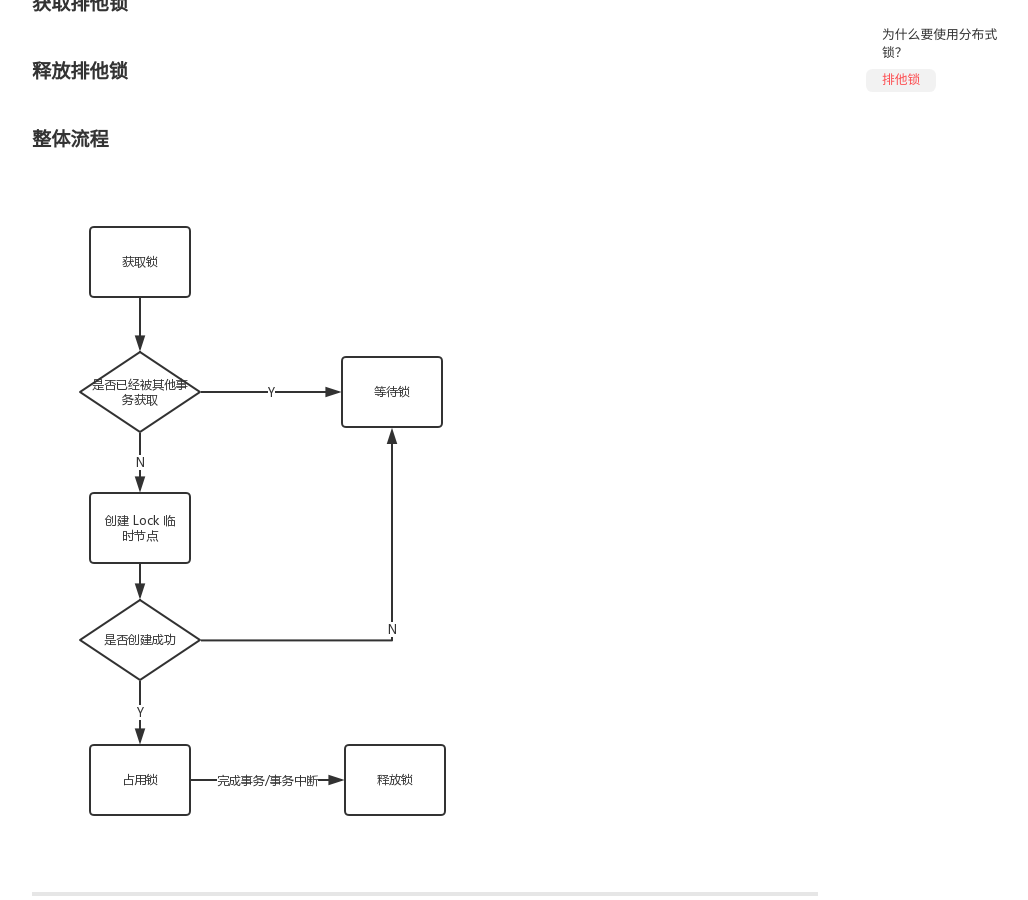
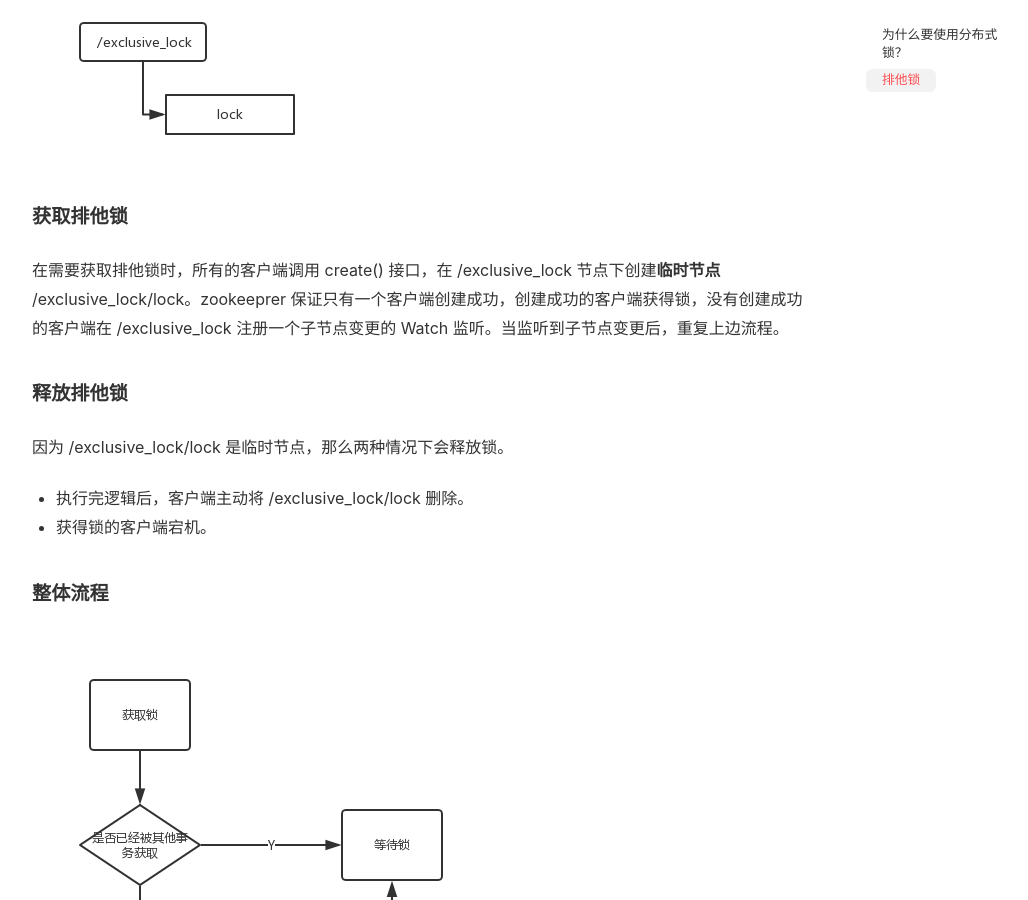
Before and after one commit to imiem/imiem.github.io, a Jekyll site: the page built from _posts/2018-07-22-zookeeper-lock.md, in a window 1280 px wide and 900 px high, scrolled down 1013 px. Shown: the whole window, without its empty margins (105-1133 px from the left). Built offline with Jekyll 4.4.1, drawn with Linux system fonts in a browser that asks for light colours; nearby versions of some CDN libraries.

Commit message:
2018-07-22-zookeeper-lock

```diff
--- a/_posts/2018-07-22-zookeeper-lock.md
+++ b/_posts/2018-07-22-zookeeper-lock.md
@@ -22,10 +22,16 @@ tags: zookeeper
 如果事务 T 对对象 O 加上了排他锁，那么整个加锁期间，只有 T 能对 O 进行读取和更新操作，知道 T 释放了排他锁。
 
 #### 定义排他锁
+[<img src="{{ site.baseurl }}/images/2018-07-22-zookeeper-lock/2.png" alt="" style="width: 100%px;"/>]({{ site.baseurl/images/2018-07-22-zookeeper-lock/2.png}}/)
 
 #### 获取排他锁
+在需要获取排他锁时，所有的客户端调用 create() 接口，在 /exclusive_lock 节点下创建**临时节点** /exclusive_lock/lock。zookeeprer 保证只有一个客户端创建成功，创建成功的客户端获得锁，没有创建成功的客户端在 /exclusive_lock 注册一个子节点变更的 Watch 监听。当监听到子节点变更后，重复上边流程。
 
 #### 释放排他锁
+因为 /exclusive_lock/lock 是临时节点，那么两种情况下会释放锁。
+
+* 执行完逻辑后，客户端主动将 /exclusive_lock/lock 删除。
+* 获得锁的客户端宕机。
 
 #### 整体流程
-[<img src="{{ site.baseurl }}/images/zookeeper-exclusivve-locks-process.png" alt="" style="width: 100%px;"/>]({{ site.baseurl/images/zookeeper-exclusivve-locks-process.png}}/)
+[<img src="{{ site.baseurl }}/images/2018-07-22-zookeeper-lock/1.png" alt="" style="width: 100%px;"/>]({{ site.baseurl/images/2018-07-22-zookeeper-lock/1.png}}/)
```
Also changed, not shown: images/2018-07-22-zookeeper-lock/1.png (renamed from images/zookeeper-exclusivve-locks-process.png), images/2018-07-22-zookeeper-lock/2.png (added), 2 other files.
